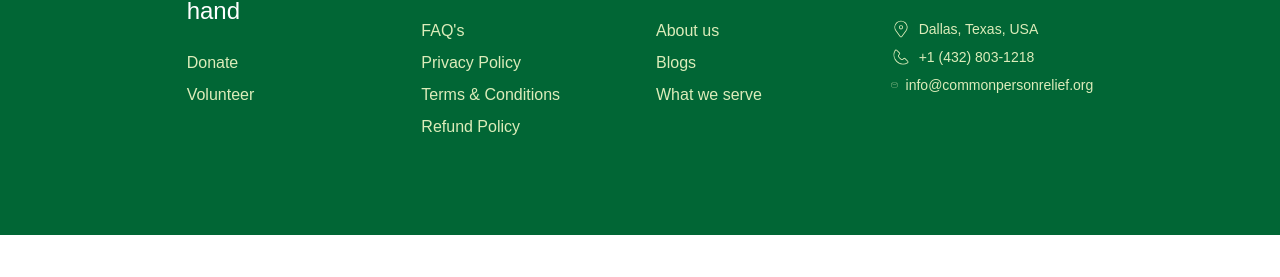
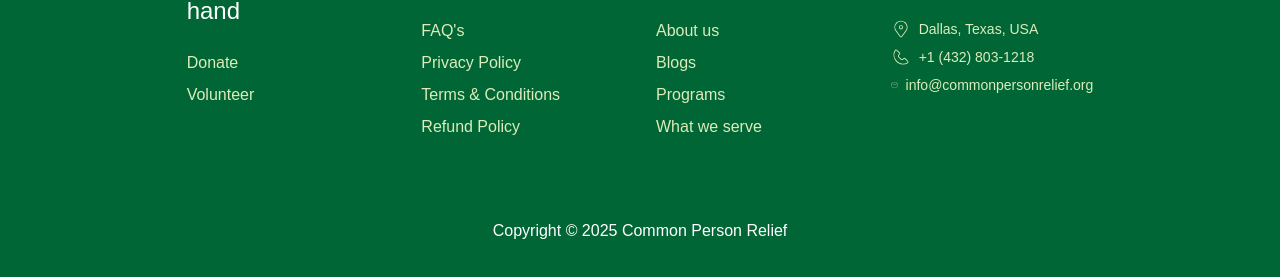
Before and after one commit to SirhmVFX/commonpersonrelief, a Next.js app: page / in a window 1280 px wide. Shown: the part 4168-4445 px from the top of the page. Before the commit the page ends 4403 px from the top, so only its background shows below. Built offline with nearby package versions, Linux system fonts and the light colour scheme.

Commit message:
fixed footer

```diff
--- a/src/components/Footer.tsx
+++ b/src/components/Footer.tsx
@@ -107,6 +107,12 @@
                 href="/what-we-serve"
                 className="text-[#DCECBA] hover:text-white transition-colors"
               >
+                Programs
+              </Link>
+              <Link
+                href="/what-we-serve"
+                className="text-[#DCECBA] hover:text-white transition-colors"
+              >
                 What we serve
               </Link>
             </div>
@@ -143,6 +149,8 @@
             </div>
           </div>
         </div>
+
+        <h1 className="text-white pt-20 text-center">Copyright © 2025 Common Person Relief</h1>
       </div>
     </div>
   );
```
